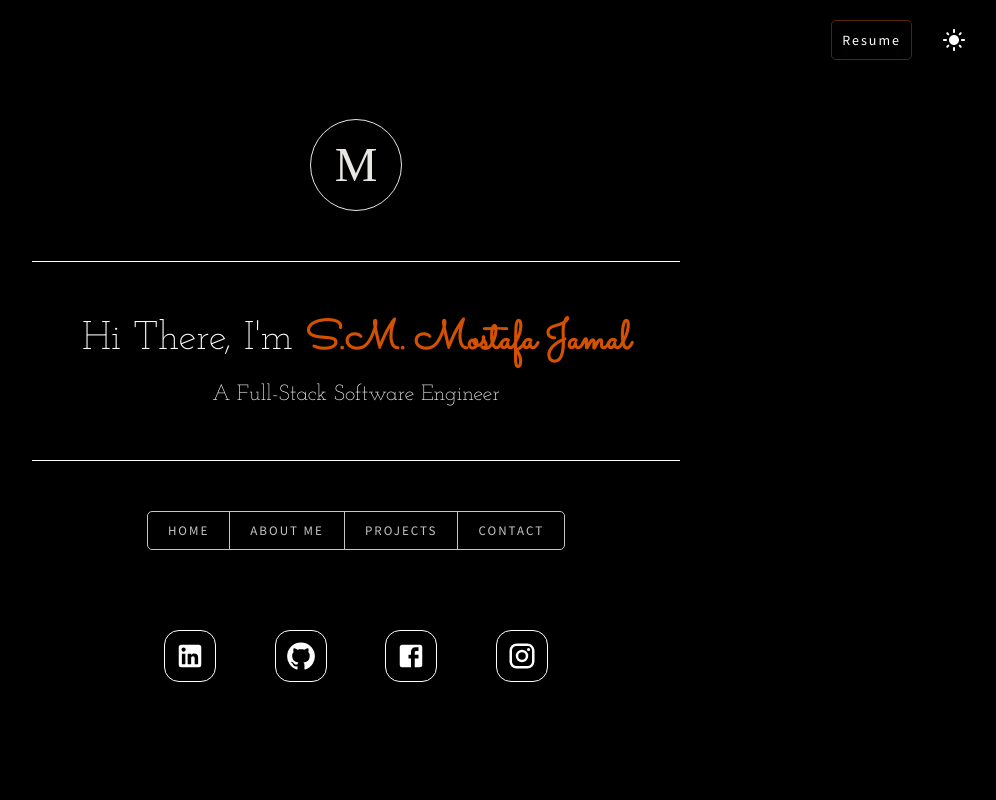
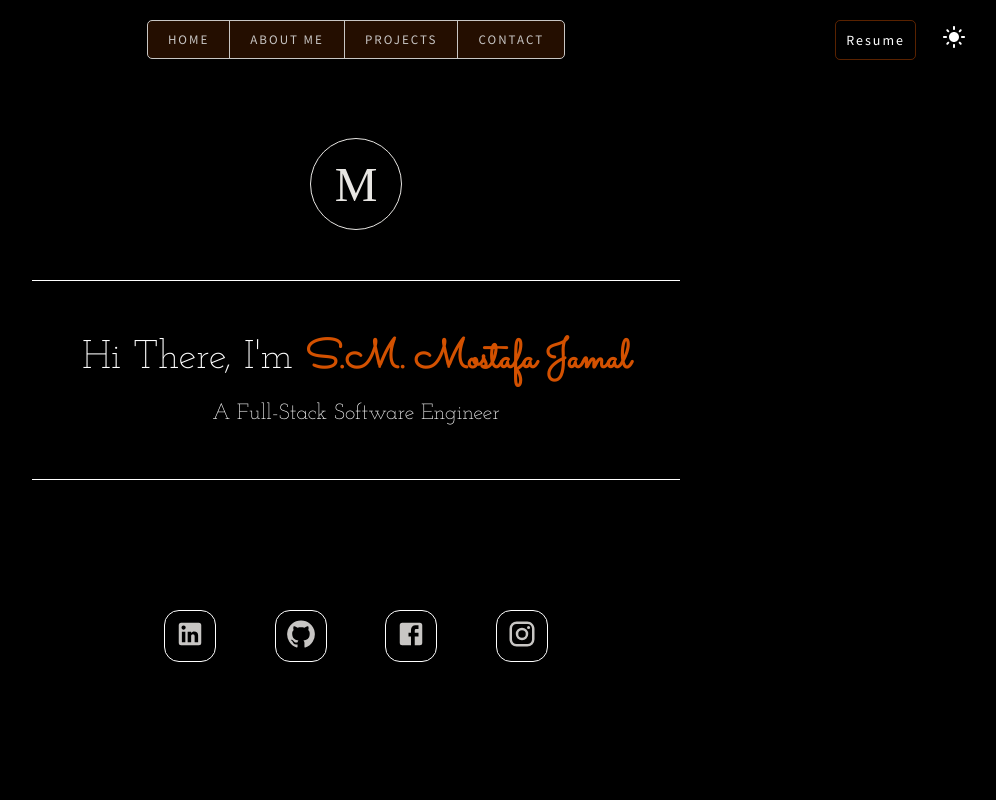
Before and after one commit to sm-mostafajamal/portfolio-2023, a React (Create React App) app: page / in a window 1280 px wide. Shown: the top 800 px of the page, without its empty margins (284-1280 px from the left). Built offline with nearby package versions, Linux system fonts and the light colour scheme; a web font is replaced by a local one.

Commit message:
navbar links added

```diff
--- a/src/components/Project.jsx
+++ b/src/components/Project.jsx
@@ -1,6 +1,7 @@
 import { Launch } from "@mui/icons-material";
 import styled from "styled-components";
 import devices from "../responsive";
+
 const Container = styled.div`
   width: 100%;
   position: relative;
@@ -108,6 +109,9 @@ const Tool = styled.li`
   font-size: 16px;
   font-weight: 300;
 `;
+const Link = styled.a`
+  text-decoration: none;
+`;
 const Project = ({ project, direction }) => {
   const cardDirection = direction;
   return (
@@ -134,12 +138,16 @@ const Project = ({ project, direction }) => {
           direction={cardDirection}
           style={{ fontSize: "18px", color: "#4dc6af", cursor: "pointer" }}
         >
+          <Link>
             <Tool>
               Live <Launch />
             </Tool>
+          </Link>
+          <Link>
             <Tool>
               Github <Launch />
             </Tool>
+          </Link>
         </Technologies>
       </AboutProject>
     </Container>
--- a/src/components/SocialApps.jsx
+++ b/src/components/SocialApps.jsx
@@ -26,22 +26,51 @@ const SocialIcon = styled.span`
   cursor: pointer;
   ${devices.mobile({ height: "40px", width: "40px" })}
 `;
+const Link = styled.a`
+  text-decoration: none;
+  color: ${({ mode }) => mode};
+`;
+
 const SocialApps = () => {
   const state = useModeState();
 
   return (
     <Container mode={state.mode ? "white" : "black"}>
       <SocialIcon>
-        <LinkedIn style={{ fontSize: "30px" }} />
+        <Link
+          target="_blank"
+          href="https://linkedin.com/in/sm-mostafajamal"
+          mode={state.mode ? "#c8c6c4" : "black"}
+        >
+          <LinkedIn style={{ fontSize: "30px" }} />
+        </Link>
       </SocialIcon>
       <SocialIcon>
-        <GitHub style={{ fontSize: "30px" }} />
+        <Link
+          target="_blank"
+          href="https://github.com/sm-mostafajamal"
+          mode={state.mode ? "#c8c6c4" : "black"}
+        >
+          <GitHub style={{ fontSize: "30px" }} />
+        </Link>
       </SocialIcon>
       <SocialIcon>
-        <Facebook style={{ fontSize: "30px" }} />
+        <Link
+          target="_blank"
+          href="https://www.facebook.com/SM.MostafaJamal/"
+          mode={state.mode ? "#c8c6c4" : "black"}
+        >
+          <Facebook style={{ fontSize: "30px" }} />
+        </Link>
       </SocialIcon>
       <SocialIcon>
-        <Instagram style={{ fontSize: "30px" }} />
+        <Link
+          target="_blank"
+          href="https://www.instagram.com/sm.mostafajamal/"
+          mode={state.mode ? "#c8c6c4" : "black"}
+        >
+          <Instagram style={{ fontSize: "30px" }} />
+        </Link>
       </SocialIcon>
     </Container>
   );
--- a/src/pages/AboutMe.jsx
+++ b/src/pages/AboutMe.jsx
@@ -94,7 +94,7 @@ const AboutMe = () => {
   const state = useModeState();
 
   return (
-    <Container mode={state.mode ? "black" : "#eae7dc"}>
+    <Container mode={state.mode ? "black" : "#eae7dc"} id="about">
       <DetailsWrapper>
         <About>
           <Title title={"About Me"} />
--- a/src/pages/Contact.jsx
+++ b/src/pages/Contact.jsx
@@ -73,7 +73,7 @@ const Contact = () => {
   const state = useModeState();
 
   return (
-    <Container mode={state.mode ? "black" : "#eae7dc"}>
+    <Container mode={state.mode ? "black" : "#eae7dc"} id="contact">
       <Wrapper>
         <Heading>
           <Title title="Get in touch" />
--- a/src/pages/Home.jsx
+++ b/src/pages/Home.jsx
@@ -19,6 +19,7 @@ const Header = styled.div`
 const Resume = styled.button`
   color: ${({ mode }) => mode};
   padding: 10px;
+  margin-right: 80px;
   background-color: transparent;
   border: 1px solid #d351006b;
   border-radius: 5px;
@@ -33,6 +34,9 @@ const Resume = styled.button`
   }
 `;
 const Mode = styled.span`
+  position: fixed;
+  top: 25px;
+  z-index: 999;
   color: ${({ mode }) => mode};
   display: flex;
   justify-content: center;
@@ -74,12 +78,24 @@ const Title = styled.h1`
   font-size: 2.5rem;
   ${devices.mobile({ fontSize: "1.2rem", padding: "25px" })}
 `;
+const Name = styled.span`
+  font-family: "Sacramento", cursive;
+  color: #d35100;
+  /* color: teal; */
+  font-weight: bold;
+`;
 const Bottom = styled.span`
   font-size: 22px;
   font-family: "Josefin Slab", serif;
   ${devices.mobile({ fontSize: "12px" })}
 `;
+
 const Navbar = styled.ul`
+  background-color: #d251002c;
+  position: fixed;
+  top: 20px;
+  z-index: 999;
+  /* transform: translateY(200%); */
   color: ${({ mode }) => mode};
   display: flex;
   justify-content: space-around;
@@ -87,7 +103,7 @@ const Navbar = styled.ul`
   border: 0.1px solid ${({ mode }) => mode};
   border-radius: 5px;
   cursor: pointer;
-  ${devices.mobile({ width: "90%" })}
+  ${devices.mobile({ position: "static", width: "90%" })}
 `;
 const List = styled.li`
   list-style: none;
@@ -103,17 +119,15 @@ const Bar = styled.span`
   border-right: 0.1px solid ${({ mode }) => mode};
   /* rgba(24, 26, 27, 0.07) */
 `;
-const Name = styled.span`
-  font-family: "Sacramento", cursive;
-  color: #d35100;
-  /* color: teal; */
-  font-weight: bold;
+const Link = styled.a`
+  text-decoration: none;
+  color: ${({ mode }) => mode};
 `;
 
 const Home = () => {
   const [state, modeDispatch] = useContext(ModeContext);
   return (
-    <Container mode={state.mode ? "black" : "#eae7dc"}>
+    <Container mode={state.mode ? "black" : "#eae7dc"} id="home">
       <Header>
         <Resume mode={state.mode ? "white" : "black"}>Resume</Resume>
         <Mode
@@ -131,14 +145,22 @@ const Home = () => {
             <br />A full-stack software engineer
           </Bottom>
         </Title>
-        <Navbar mode={state.mode ? "#c8c6c4" : "black"}>
-          <List>Home</List>
+        <Navbar mode={state.mode ? "#c8c6c4" : "black"} href="#home">
+          <Link mode={state.mode ? "#c8c6c4" : "black"} href="#home">
+            <List>Home</List>
+          </Link>
           <Bar />
-          <List>about me</List>
+          <Link mode={state.mode ? "#c8c6c4" : "black"} href="#about">
+            <List>about me</List>
+          </Link>
           <Bar />
-          <List>projects</List>
+          <Link mode={state.mode ? "#c8c6c4" : "black"} href="#projects">
+            <List>projects</List>
+          </Link>
           <Bar />
-          <List>contact</List>
+          <Link mode={state.mode ? "#c8c6c4" : "black"} href="#contact">
+            <List>contact</List>
+          </Link>
         </Navbar>
         <SocialApps />
       </Wrapper>
--- a/src/pages/Projects.jsx
+++ b/src/pages/Projects.jsx
@@ -22,7 +22,7 @@ const Projects = ({ data }) => {
   const state = useModeState();
 
   return (
-    <Container mode={state.mode ? "black" : "#eae7dc"}>
+    <Container mode={state.mode ? "black" : "#eae7dc"} id="projects">
       <Wrapper>
         <Title title="Some Projects I've built" />
         {data.map((project, i) => (
```
Lines whose indentation alone changed are shown as unchanged.
